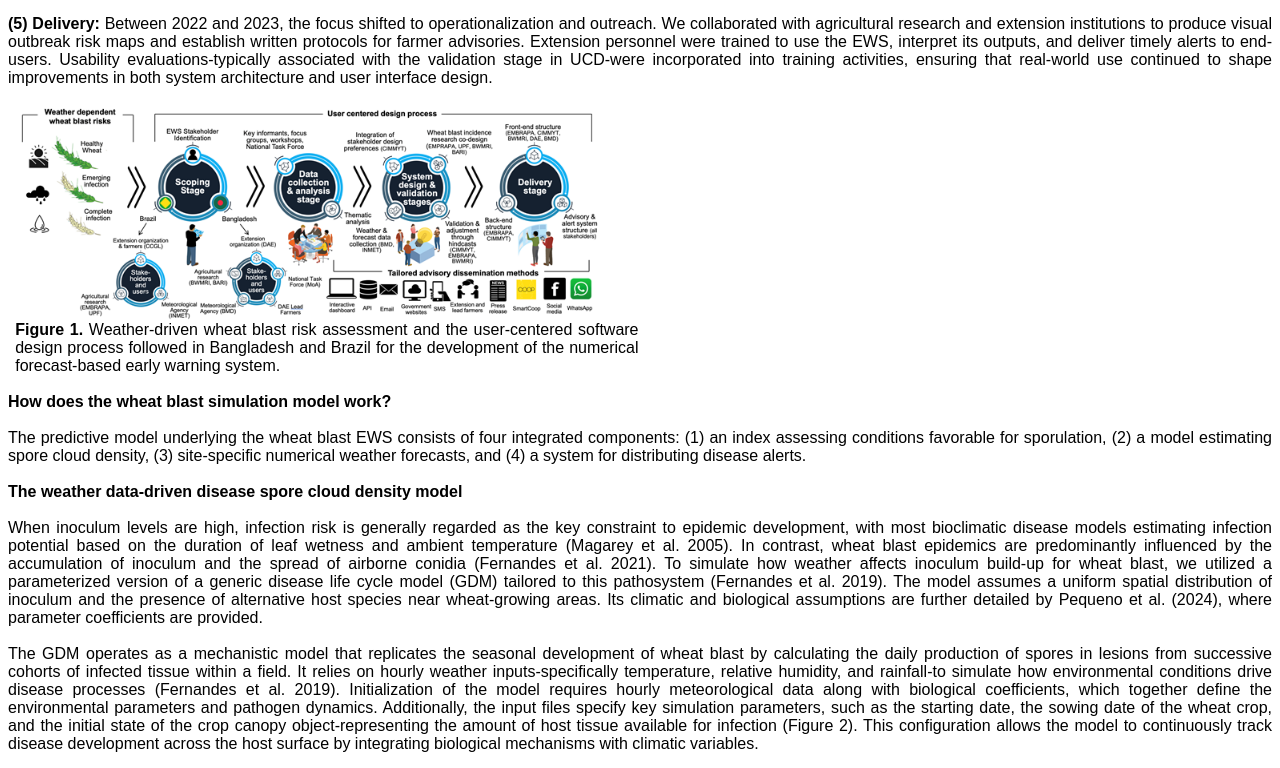
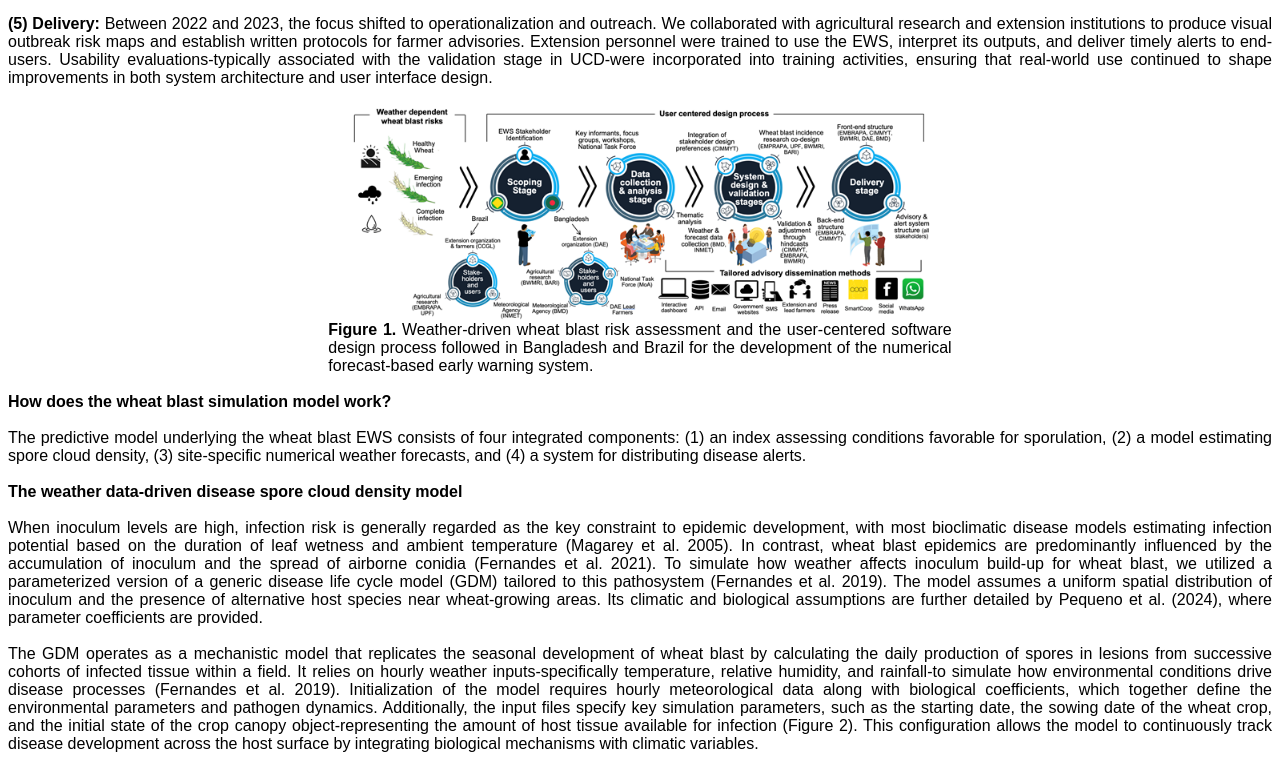
Before and after one commit to nice177/beattheblastews-net, a plain HTML site: page methodology.html in a window 1280 px wide. Shown: the part 947-1715 px from the top of the page. Drawn offline with Linux system fonts and the light colour scheme.

```diff
--- a/methodology.html
+++ b/methodology.html
@@ -4,6 +4,35 @@
 <meta http-equiv=Content-Type content="text/html; charset=windows-1252">
 <meta name=Generator content="Microsoft Word 15 (filtered)">
 <style>
+
+	/* Existing styles above */
+
+img{
+    max-width:100%;
+    height:auto;
+    display:block;
+    margin:0 auto;
+}
+
+table{
+    max-width:100%;
+    border-collapse:collapse;
+}
+
+.WordSection1,
+.WordSection2,
+.WordSection3{
+    width:100%;
+    clear:both;
+}
+
+.MsoNormalTable,
+.MsoTableGrid{
+    float:none !important;
+    margin:auto;
+}
+
+/* Existing styles below */
 <!--
  /* Font Definitions */
  @font-face
```
